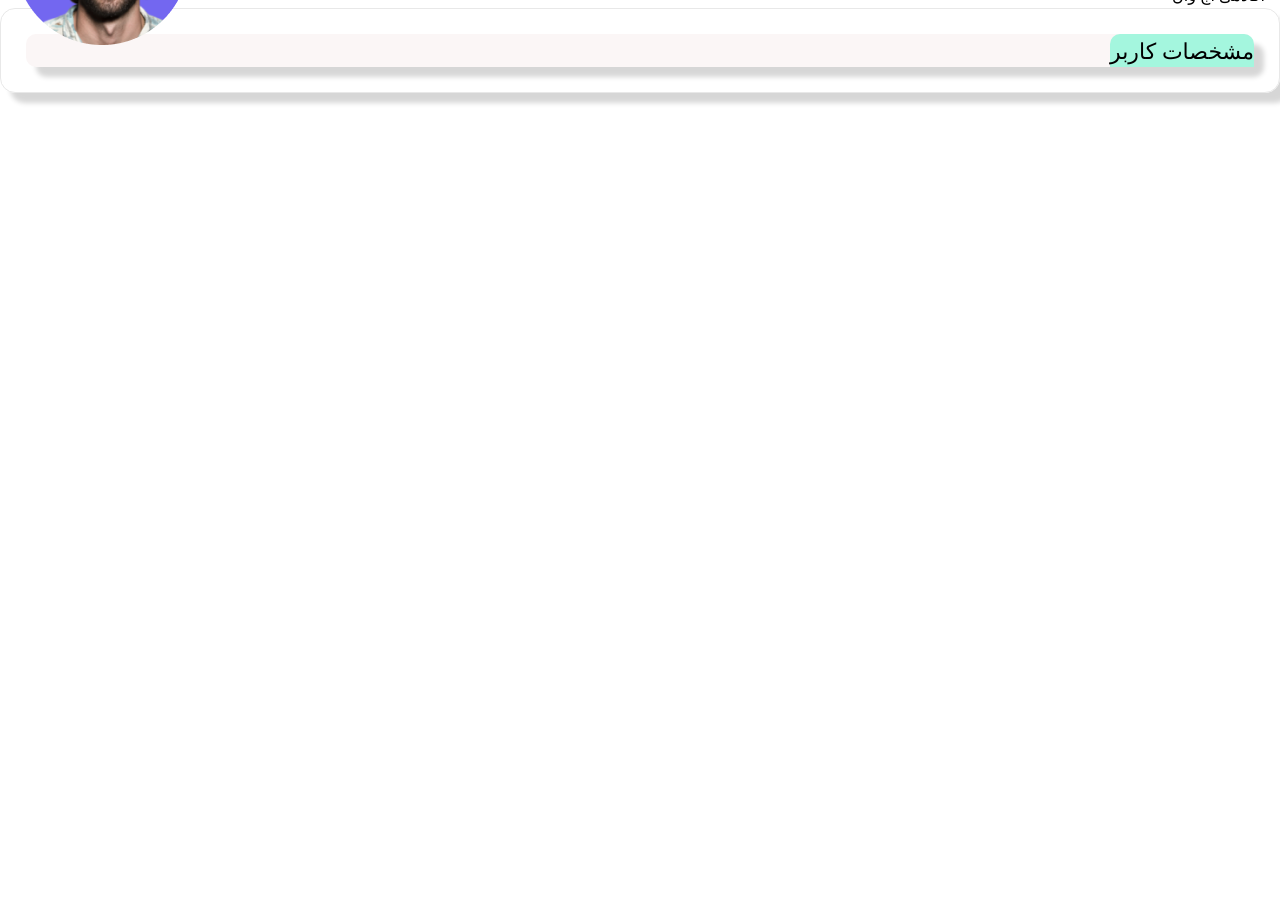
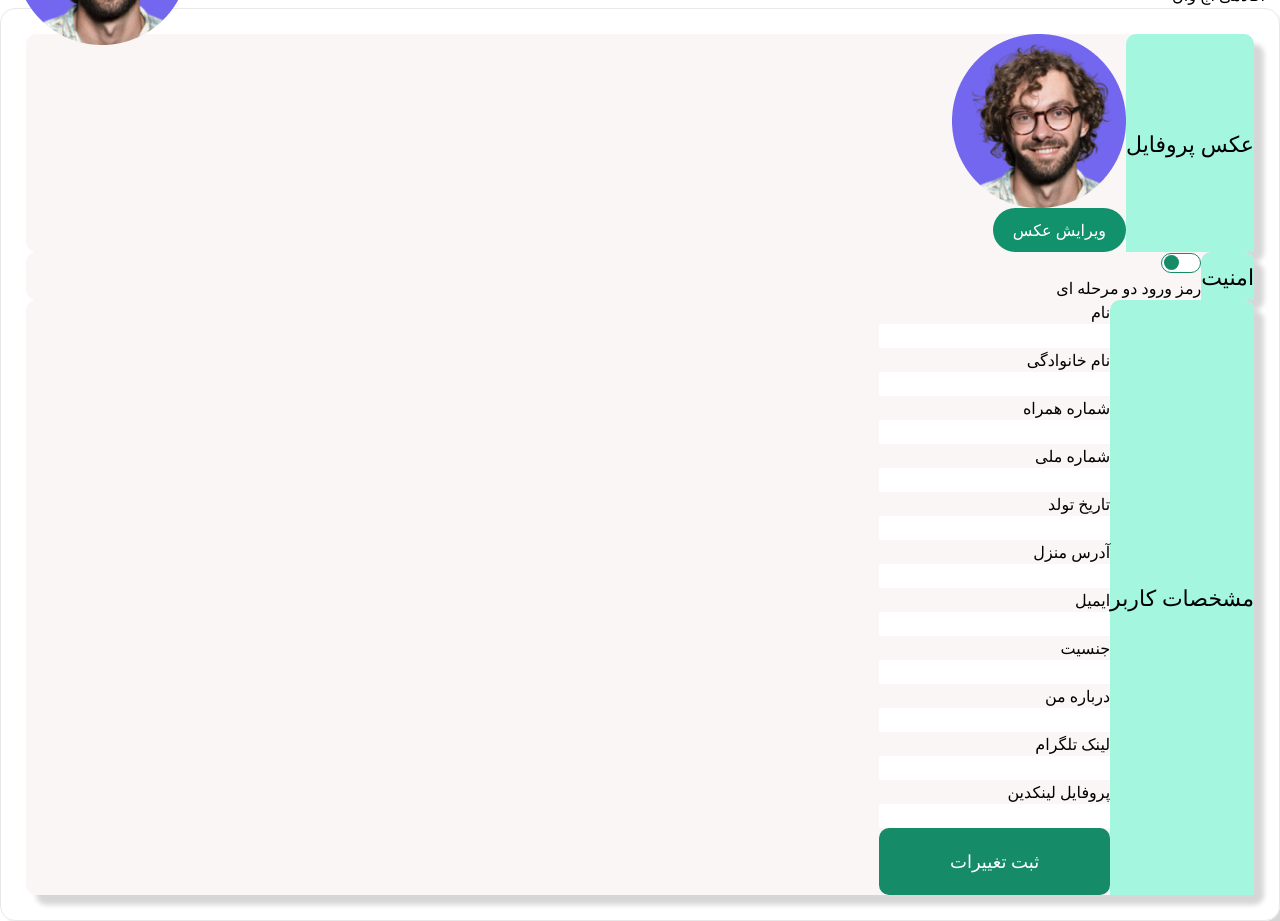
Before and after one commit to academy-react-summer1403/Reactors, a React (Vite) app: page / in a window 1280 px wide. Shown: the part 500-1421 px from the top of the page. Before the commit the page ends 800 px from the top, so only its background shows below. Built offline with nearby package versions, Linux system fonts and the light colour scheme.

Commit message:
update: Add some feature

```diff
--- a/package.json
+++ b/package.json
@@ -10,6 +10,7 @@
     "preview": "vite preview"
   },
   "dependencies": {
+    "formik": "^2.4.6",
     "react": "^18.3.1",
     "react-dom": "^18.3.1",
     "react-icons": "^5.3.0",
--- a/src/components/Dashboard/Dashboard Pages/Counter/UserInformation.jsx
+++ b/src/components/Dashboard/Dashboard Pages/Counter/UserInformation.jsx
@@ -4,6 +4,7 @@ import { DashboardPartsBody } from '../../../common/Dashboard/Styled DashboardPa
 import { DashboardPartsTitle } from '../../../common/Dashboard/Styled DashboardPages/StyledDashboardPartsTitle'
 
 import Profile from '../../../../assets/images/profile.png'
+import { EditButton } from '../../../common/Dashboard/Styled DashboardPages/StyledEditButton'
 
 const UserInformation = () => {
     return (
@@ -32,8 +33,7 @@ const UserInformation = () => {
                     </div>
                 </div>
 
-                <button className="py-[10px] px-5 bg-[#12926C] text-white rounded-[50px]"> ویرایش </button>
-
+                <EditButton> ویرایش </EditButton>
             </div>
         </DashboardPartsBody>
     )
--- a/src/pages/Dashboard/Edit Profile/index.jsx
+++ b/src/pages/Dashboard/Edit Profile/index.jsx
@@ -1,14 +1,53 @@
 import React from 'react'
 import { DashboardPartsBody } from '../../../components/common/Dashboard/Styled DashboardPages/StyledDashboardPartsBody'
 import { DashboardPartsTitle } from '../../../components/common/Dashboard/Styled DashboardPages/StyledDashboardPartsTitle'
+import { EditProfileImage } from '../../../components/Dashboard/Dashboard Pages/Edit Profile/EditProfileImage'
+
+import '../../../components/Dashboard/Dashboard Pages/Edit Profile/Options Style/toggle.css'
+import { TwoStepPassword } from '../../../components/Dashboard/Dashboard Pages/Edit Profile/TwoStepPassword'
+import { EditProfileInput } from '../../../components/common/Dashboard/Edit Profile Form/EditProfileInput'
+import { Form, Formik } from 'formik'
+import { ConfirmButton } from '../../../components/common/Auth/Styled Form/StyledConfirmButton'
+
 
 const EditProfile = () => {
     return (
-        <DashboardPartsBody className="flex-col">
-            <DashboardPartsTitle className="py-5">
-                <p> مشخصات کاربر </p>
-            </DashboardPartsTitle>
-        </DashboardPartsBody>
+        <div className="w-full h-full flex gap-5">
+            <div className="flex flex-col gap-5 w-1/3">
+                <EditProfileImage />
+                <TwoStepPassword />
+            </div>
+
+            <DashboardPartsBody className="flex-col w-2/3">
+                <DashboardPartsTitle className="py-5">
+                    <p> مشخصات کاربر </p>
+                </DashboardPartsTitle>
+                <Formik>
+                    <Form className="py-4 px-10 flex flex-col gap-1">
+                        <div className="flex gap-5">
+                            <EditProfileInput inputTitle="نام" />
+                            <EditProfileInput inputTitle="نام خانوادگی" />
+                        </div>
+                        <EditProfileInput inputTitle="شماره همراه" />
+                        <div className="flex gap-5">
+                            <EditProfileInput inputTitle="شماره ملی" />
+                            <EditProfileInput inputTitle="تاریخ تولد" />
+                        </div>
+                        <EditProfileInput inputTitle="آدرس منزل" />
+                        <div className="flex gap-5">
+                            <EditProfileInput inputTitle="ایمیل" />
+                            <EditProfileInput inputTitle="جنسیت" style={{ width: "30%" }} />
+                        </div>
+                        <EditProfileInput inputTitle="درباره من" />
+                        <div className="flex gap-5">
+                            <EditProfileInput inputTitle="لینک تلگرام" />
+                            <EditProfileInput inputTitle="پروفایل لینکدین" />
+                        </div>
+                        <ConfirmButton className="mt-10"> ثبت تغییرات </ConfirmButton>
+                    </Form>
+                </Formik>
+            </DashboardPartsBody>
+        </div>
     )
 }
 
```
Also changed, not shown: 1 other file (tests, documents, lock files or other folders).
